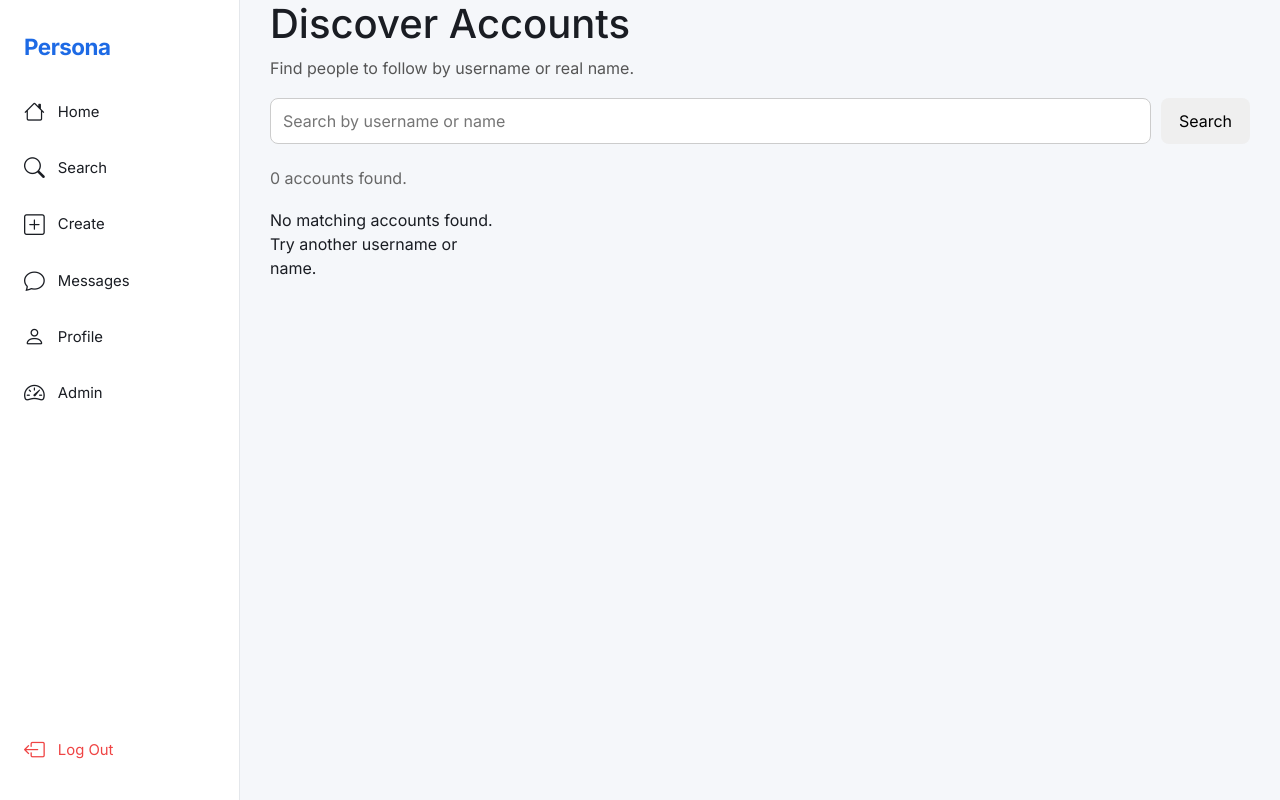
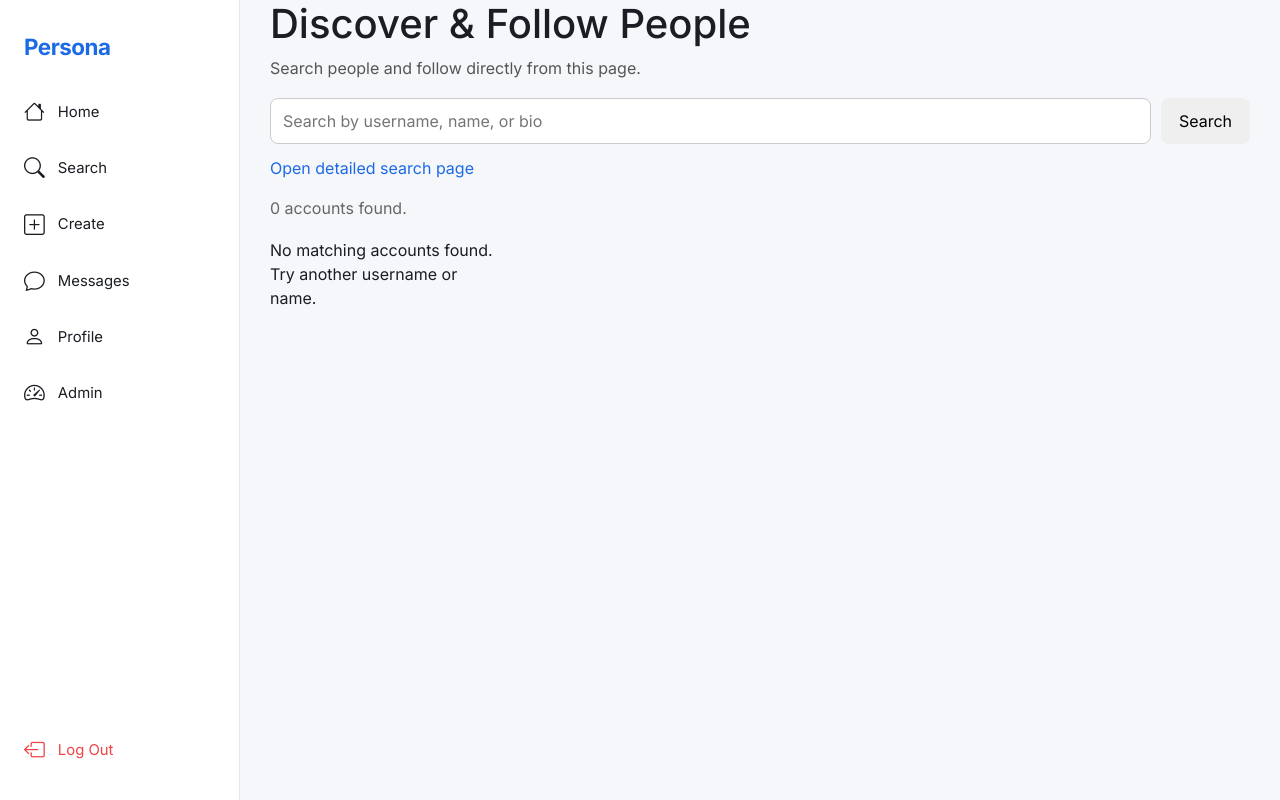
Before and after one commit to akinayat-stack/persona, a Django app: page /discover/ in a window 1280 px wide. Run offline with Django 4.2, Linux system fonts and the light colour scheme; the visitor is signed in with stand-in values (Sample User, id 1); data comes from the database, SQL or seed files in the repository; data that the repository does not hold is empty.

Commit message:
Fix suggested users page and add follow/search flow

```diff
--- a/core/templates/core/suggested_users.html
+++ b/core/templates/core/suggested_users.html
@@ -2,19 +2,23 @@
 
 {% block content %}
 <section style="max-width: 980px; margin: 0 auto;">
-  <h1 style="margin-bottom: 8px;">Discover Accounts</h1>
-  <p style="color: #555; margin-top: 0;">Find people to follow by username or real name.</p>
+  <h1 style="margin-bottom: 8px;">Discover & Follow People</h1>
+  <p style="color: #555; margin-top: 0;">Search people and follow directly from this page.</p>
 
-  <form method="get" action="{% url 'suggested_users' %}" style="display: flex; gap: 10px; margin: 18px 0 22px;">
+  <form method="get" action="{% url 'suggested_users' %}" style="display: flex; gap: 10px; margin: 18px 0 12px;">
     <input
       type="text"
       name="q"
       value="{{ query }}"
-      placeholder="Search by username or name"
+      placeholder="Search by username, name, or bio"
       style="flex: 1; padding: 10px 12px; border: 1px solid #ccc; border-radius: 8px;"
     >
     <button type="submit" style="padding: 10px 18px; border: none; border-radius: 8px; cursor: pointer;">Search</button>
   </form>
+
+  <p style="margin-top: 0;">
+    <a href="{% url 'search' %}" style="color: #1D6AE5; text-decoration: none;">Open detailed search page</a>
+  </p>
 
   <p style="margin: 0 0 18px; color: #666;">{{ result_count }} account{{ result_count|pluralize }} found{% if query %} for “{{ query }}”{% endif %}.</p>
 
@@ -22,23 +26,43 @@
     {% for user in users %}
       <article style="border: 1px solid #ddd; border-radius: 12px; padding: 16px; background: #fff;">
         <div style="display: flex; align-items: center; gap: 12px; margin-bottom: 10px;">
-          <img src="{{ user.photo }}" alt="{{ user.username }} avatar" style="width: 56px; height: 56px; border-radius: 50%; object-fit: cover;">
+          <a href="{% url 'profile' user.username %}">
+            <img src="{{ user.profile.get_avatar_url }}" alt="{{ user.username }} avatar" style="width: 56px; height: 56px; border-radius: 50%; object-fit: cover;">
+          </a>
           <div>
             <strong style="display: block;">@{{ user.username }}</strong>
-            <span style="color: #666;">{{ user.name }}</span>
+            <span style="color: #666;">{{ user.first_name }} {{ user.last_name }}</span>
           </div>
         </div>
-        <p style="margin: 6px 0; color: #444;">📍 {{ user.location }}</p>
+        {% if user.profile.bio %}
+          <p style="margin: 6px 0; color: #444;">{{ user.profile.bio|truncatechars:80 }}</p>
+        {% endif %}
+        <p style="margin: 6px 0; color: #444;">📝 {{ user.post_count }} post{{ user.post_count|pluralize }}</p>
         {% if user.email %}
           <p style="margin: 6px 0; color: #444;">✉️ {{ user.email }}</p>
         {% endif %}
-        <button type="button" style="margin-top: 10px; width: 100%; padding: 8px 0; border: none; border-radius: 8px; cursor: pointer;">
-          Follow
-        </button>
+        <form method="post" action="{% url 'follow_toggle' user.username %}">
+          {% csrf_token %}
+          <input type="hidden" name="next" value="{{ request.get_full_path }}">
+          <button type="submit" style="margin-top: 10px; width: 100%; padding: 8px 0; border: none; border-radius: 8px; cursor: pointer;">
+            Follow
+          </button>
+        </form>
       </article>
     {% empty %}
       <p>No matching accounts found. Try another username or name.</p>
     {% endfor %}
   </div>
+
+  {% if page_obj.paginator.num_pages > 1 %}
+    <div style="display:flex; justify-content:center; gap:12px; margin: 20px 0 0;">
+      {% if page_obj.has_previous %}
+        <a href="?q={{ query|urlencode }}&page={{ page_obj.previous_page_number }}" style="text-decoration:none;">← Previous</a>
+      {% endif %}
+      {% if page_obj.has_next %}
+        <a href="?q={{ query|urlencode }}&page={{ page_obj.next_page_number }}" style="text-decoration:none;">Next →</a>
+      {% endif %}
+    </div>
+  {% endif %}
 </section>
 {% endblock %}
--- a/core/views.py
+++ b/core/views.py
@@ -12,8 +12,8 @@ from django.http import JsonResponse
 from django.views.decorators.http import require_http_methods
 from django.forms import modelform_factory
 from django.core.paginator import Paginator
+from django.db.models import Count
 import json
-import requests
 from .models import Post, Profile, Comment, Message, Follow
 from .forms import (
     PostForm,
@@ -106,6 +106,10 @@ def follow_toggle(request, username):
             'following': following,
             'followers_count': Follow.objects.filter(following=target).count(),
         })
+
+    next_url = request.POST.get('next') or request.GET.get('next') or request.META.get('HTTP_REFERER')
+    if next_url:
+        return redirect(next_url)
     return redirect('profile', username=username)
 
 
@@ -263,39 +267,26 @@ def search_users(request):
 
 @login_required
 def suggested_users(request):
-    url = 'https://randomuser.me/api/?results=24&nat=us,gb,fr,ca,au'
-    query = request.GET.get('q', '').strip().lower()
-    users = []
+    query = request.GET.get('q', '').strip()
+    followed_ids = Follow.objects.filter(follower=request.user).values_list('following_id', flat=True)
 
-    try:
-        response = requests.get(url, timeout=10)
-        response.raise_for_status()
-        data = response.json()
+    users = User.objects.exclude(id=request.user.id).exclude(id__in=followed_ids).select_related('profile').annotate(post_count=Count('posts')).order_by('-date_joined')
+    if query:
+        users = users.filter(
+            Q(username__icontains=query)
+            | Q(first_name__icontains=query)
+            | Q(last_name__icontains=query)
+            | Q(profile__bio__icontains=query)
+        )
 
-        for result in data.get('results', []):
-            full_name = f"{result['name']['first']} {result['name']['last']}"
-            username = result.get('login', {}).get('username', '').strip() or full_name.replace(' ', '').lower()
-            user_payload = {
-                'name': full_name,
-                'username': username,
-                'email': result.get('email', ''),
-                'location': f"{result['location']['city']}, {result['location']['country']}",
-                'photo': result['picture']['large'],
-            }
-            users.append(user_payload)
-
-        if query:
-            users = [
-                user for user in users
-                if query in user['username'].lower() or query in user['name'].lower()
-            ]
-    except (requests.RequestException, ValueError, KeyError, TypeError):
-        messages.warning(request, 'Unable to load suggested users right now. Please try again later.')
+    paginator = Paginator(users, 12)
+    page_obj = paginator.get_page(request.GET.get('page'))
 
     return render(request, 'core/suggested_users.html', {
-        'users': users,
-        'query': request.GET.get('q', '').strip(),
-        'result_count': len(users),
+        'users': page_obj,
+        'query': query,
+        'result_count': paginator.count,
+        'page_obj': page_obj,
         'page_title': 'Discover People',
     })
 
```
